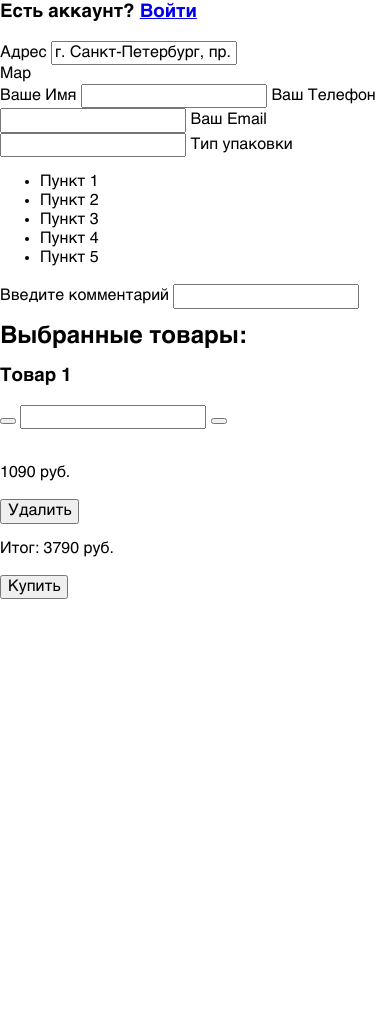
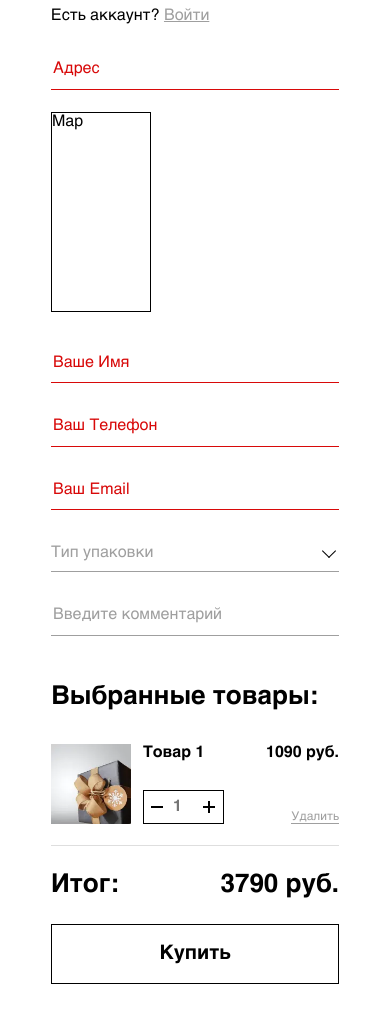
Before and after one commit to Volnodoom/five-angles, a website: page source/index.html in a window 390 px wide. Shown: the part 179-1203 px from the top of the page. Before the commit the page ends 844 px from the top, so only its background shows below. Drawn offline with nearby package versions, Linux system fonts and the light colour scheme; files that its build step writes are made by us from their sources.

Commit message:
feat: finish basket page except iframe with map for mobile version

```diff
--- a/source/index.html
+++ b/source/index.html
@@ -7,12 +7,13 @@
     <link rel="stylesheet" href="css/style.min.css">
     <title>Logo. Корзина.</title>
   </head>
+
   <body>
     <div class="container">
       <header class="page-header">
       <a class="visually-hidden" href="#main">Перейти к содержанию корзины</a>
 
-        <a class="page-header__logo" href="#">
+        <a class="page-header__logo">
           <svg class="logo-img" xmlns="http://www.w3.org/2000/svg" width="77" heigh="24" viewBox="0 0 77 24" aria-label="Logo">
             <use href="./img/sprite.svg#logo-adaptive"></use>
           </svg>
@@ -21,14 +22,14 @@
         <nav class="page-header__navigation navigation">
           <ul class="navigation__list">
             <li class="navigation__item">
-              <button class="button button--fake navigation__burger" type="button">
+              <button class="button navigation__burger" type="button">
                 <span class="visually-hidden">Меню</span>
               </button>
 
             </li class="navigation__item">
 
             <li class="navigation__item">
-              <button class="button button--fake navigation__search" type="button">
+              <button class="button navigation__search" type="button">
                 <svg class="image__search" xmlns="http://www.w3.org/2000/svg" width="22" heigh="22" viewBox="0 0 26 24" aria-label="Поиск">
                   <use href="./img/sprite.svg#search"></use>
                 </svg>
@@ -37,7 +38,7 @@
             </li class="navigation__item">
 
             <li class="navigation__item">
-              <a class="button button--fake navigation__likes" href="#">
+              <a class="button navigation__likes" href="#">
                 <svg class="image__like" xmlns="http://www.w3.org/2000/svg" width="24" heigh="22" viewBox="-1 0 28 26" aria-label="Избранные">
                   <use href="./img/sprite.svg#like"></use>
                 </svg>
@@ -46,7 +47,7 @@
             </li>
 
             <li class="navigation__item">
-              <a class="button button--fake navigation__basket" href="#">
+              <a class="button navigation__basket" href="#">
                 <svg class="image__basket" xmlns="http://www.w3.org/2000/svg" width="20" heigh="22" viewBox="-1 0 25 25" aria-label="Корзина">
                   <use href="./img/sprite.svg#basket"></use>
                 </svg>
@@ -57,79 +58,118 @@
         </nav>
       </header>
 
-      <main id="main">
-        <section>
-          <ul>
-            <li>
-              <a href="#">Главная</a>
+      <main class="basket" id="main">
+        <ul class="basket__navigation-list">
+          <li class="basket__navigation-item">
+            <a class="basket__navigation-link" href="#">Главная</a>
           </li>
-            <li>
-              <a href="#">Корзина</a>
+          <li class="basket__navigation-item basket__navigation-item--active">
+            <a class="basket__navigation-link">Корзина</a>
           </li>
         </ul>
 
-          <h1>Корзина</h1>
-          <h3>
+        <h1 class="basket__title">Корзина</h1>
+        <p class="basket__accaount">
           Есть аккаунт?
-            <a href="#">Войти</a>
-          </h3>
+          <a class="basket__account-link" href="#"> Войти</a>
+        </p>
 
-          <form id="full-user-info">
-            <label for="user-addres">Адрес</label>
-            <input type="text" id="user-addres" value="г. Санкт-Петербург, пр. Просвещения, д. 99, кв. 152" required>
+        <form class="basket__form" id="full-user-info">
+          <div class="basket__form-line-wrapper">
+            <textarea class="basket__input basket__input--textarea" id="user-addres" name="address" placeholder="г. Санкт-Петербург, пр. Просвещения, д. 99, кв. 152" required></textarea>
+            <label class="basket__label" for="user-addres">Адрес</label>
+          </div>
 
-            <div>Map</div>
+          <div class="basket__map">Map</div>
 
-            <label for="user-name">Ваше Имя</label>
-            <input type="text" id="user-name" required>
+          <div class="basket__form-line-wrapper">
+            <input class="basket__input" type="text" id="user-name" name="name" placeholder="Иван Иванович Кузнецов" required>
+            <label class="basket__label" for="user-name">Ваше Имя</label>
+          </div>
 
-            <label for="user-phone">Ваш Телефон</label>
-            <input type="tel" id="user-phone" required>
+          <div class="basket__form-line-wrapper">
+            <input class="basket__input" type="tel" id="user-phone" name="phone" placeholder="+7 (921)-324-17-36" required>
+            <label class="basket__label" for="user-phone">Ваш Телефон</label>
+          </div>
 
-            <label for="user-email">Ваш Email</label>
-            <input type="email" id="user-email" required>
+          <div class="basket__form-line-wrapper">
+            <input class="basket__input" type="email" id="user-email" name="email" placeholder="ivanIvanuch@mail.ru" required>
+            <label class="basket__label" for="user-email">Ваш Email</label>
+          </div>
 
-            <span tabindex="0">Тип упаковки</span>
-            <ul>
-              <li tabindex="0">Пункт 1</li>
-              <li tabindex="0">Пункт 2</li>
-              <li tabindex="0">Пункт 3</li>
-              <li tabindex="0">Пункт 4</li>
-              <li tabindex="0">Пункт 5</li>
+          <!-- add basket__form-line-wrapper--opened to wrapper element when user click on  basket__select span -->
+          <!-- when value selected it is needed to add class basket__select--selected to span basket__select -->
+          <!-- as well as add classes  basket__choice--active and select-item--active for selected item-->
+          <!-- basket__select--invalid highlight for wrong basket-select field -->
+          <div class="basket__form-line-wrapper basket__form-line-wrapper--select">
+            <span class="basket__select" tabindex="0">Тип упаковки</span>
+            <span class="basket__choice" tabindex="0">Пункт 3</span>
+            <ul class="basket__select-list select">
+              <li class="select-item" tabindex="0">Пункт 1</li>
+              <li class="select-item" tabindex="0">Пункт 2</li>
+              <li class="select-item" tabindex="0">Пункт 3</li>
+              <li class="select-item" tabindex="0">Пункт 4</li>
+              <li class="select-item" tabindex="0">Пункт 5</li>
             </ul>
+          </div>
 
-            <label for="user-comments">Введите комментарий</label>
-            <input type="text" id="user-comments">
+          <div class="basket__form-line-wrapper">
+            <textarea class="basket__input basket__input--textarea" type="text" id="user-comments" name="comments" placeholder="Потрясающий продукт"></textarea>
+            <label class="basket__label" for="user-comments">Введите комментарий</label>
+          </div>
         </form>
 
-          <h2>Выбранные товары:</h2>
+        <h2 class="basket__product">Выбранные товары:</h2>
 
-          <div>
-            <div>
-              <div>
-                <h3>Товар 1</h3>
-                <label class="visually-hidden" for=""></label>
-                <button type="button" aria-label="Уменьшить количество"></button>
-                <input type="number">
-                <button type="button" aria-label="Увеличить количество"></button>
-              </div>
-
-              <img src="" alt="">
-
-              <div>
-                <p>1090 руб.</p>
-                <button type="button">Удалить</button>
-              </div>
+        <ul class="basket__product-gallery">
+          <li class="basket__product-card">
+            <div class="basket__product-info">
+              <h3 class="basket__product-name">Товар 1</h3>
+              <div class="basket__count-regulation count-regulation">
+                <button class="count-regulation__button-minus button" type="button" aria-label="Уменьшить количество"></button>
+                <input class="count-regulation__value" type="number" placeholder="1" id="1-product-count" name="product-count" max="99">
+                <button class="count-regulation__button-plus button" type="button" aria-label="Увеличить количество"></button>
               </div>
             </div>
 
-          <p>
-            <span>Итог:</span>
-            <span>3790 руб.</span>
+            <picture>
+              <!-- <source
+                media="(min-width: 768px)"
+                type="image/webp"
+                srcset="./img/content/product-view.webp 1x, ./img/content/product-view-@2x.webp 2x"
+              >
+              <source
+                media="(min-width: 768px)"
+                srcset="./img/content/logo/logo-tablet-light.png 1x, ./img/content/logo/logo-tablet-light@2.png 2x"
+              > -->
+              <source
+                media="(min-width: 320px)"
+                type="image/webp"
+                srcset="./img/content/product-view.webp 1x, ./img/content/product-view-@2x.webp 2x"
+              >
+              <img
+                class="basket__product-img"
+                src="./img/content/product-view.jpg"
+                srcset="./img/content/product-view-@2x.jpg 2x"
+                width="80"
+                height="80"
+                alt="">
+            </picture>
+
+            <div class="basket__product-decision">
+              <p class="basket__product-price">1090 руб.</p>
+              <button class="basket__product-remove button" type="button">Удалить</button>
+            </div>
+          </li>
+
+        </ul>
+
+        <p class="basket__result">
+          <span class="basket__result-state">Итог:</span>
+          <span class="basket__result-state">3790 руб.</span>
         </p>
 
-          <button type="submit" form="full-user-info">Купить</button>
-        </section>
+        <button class="basket__purchase-button button" type="submit" form="full-user-info">Купить</button>
       </main>
     </div>
 
--- /dev/null
+++ b/source/less/basket-page/basket.less
@@ -0,0 +1,407 @@
+.basket {
+  margin: 0 @mobile-gap;
+  width: @mobile-content-size;
+}
+
+.basket__navigation-list {
+  .remove-list-style();
+
+  display: flex;
+  flex-wrap: wrap;
+
+  margin-bottom: 32px;;
+}
+
+.basket__navigation-item {
+  position: relative;
+
+  .font-params(@over-min, 21);
+
+  color: @grey;
+
+  &:not(:last-of-type) {
+    margin-right: 20px;
+
+    &::after {
+      position: absolute;
+      top: 0;
+      right: -12px;
+
+      content: '/';
+    }
+  }
+
+  &--active {
+    color: @black;
+
+    &:link,
+    &:visited {
+      color: @black;
+     }
+  }
+
+  &:link,
+  &:visited {
+    color: @grey;
+   }
+
+
+  &:hover {
+    color: @black;
+   }
+}
+
+.basket__navigation-link {
+  text-decoration: none;
+  color: inherit;
+}
+
+.basket__title {
+  .font-params(@over-hugeAdaptive, 35, 700);
+  margin: 0 0 12px;
+  padding: 0;
+}
+
+.basket__account-link {
+  line-height: 18px;
+  color: @grey;
+
+  &:link,
+  &:visited {
+    color: @grey;
+  }
+
+  &:hover {
+    color: @black;
+  }
+}
+
+.basket__form {
+  margin-bottom: 40px;
+}
+
+.basket__form-line-wrapper {
+  position: relative;
+  margin-bottom: 16px;
+  padding-top: 18px;
+
+  min-height: 46px;
+
+  &--select {
+    border-bottom: none;
+
+    &::after {
+      position: absolute;
+
+      top: 20px;
+      right: 5px;
+
+      content: '';
+
+      .size(10, 10);
+
+      border-bottom: 1px solid @black;
+      border-left: 1px solid @black;
+
+      transform: rotate(-45deg);
+    }
+  }
+
+  &--opened {
+    .basket__select-list {
+      display: block;
+    }
+
+    &::after {
+      transform: rotate(135deg);
+      top: 26px;
+    }
+
+
+  }
+}
+
+.basket__label {
+  position: absolute;
+  top: 18px;
+  left: 0;
+
+  padding: 0 2px;
+  color: @grey;
+  transition: transform 0.3s;
+}
+
+.basket__input {
+  width: 100%;
+
+  padding-bottom: 9px;
+  border: none;
+
+  border-bottom: 1px solid @grey;
+
+  &::placeholder {
+    opacity: 0;
+    transition: opacity 0.3s;
+  }
+
+  &:focus-within::placeholder,
+  &:focus::placeholder {
+    opacity: 1;
+    color: @grey;
+  }
+
+  &:focus-visible {
+    outline: 1px solid @grey-light;
+    outline-offset: 3px;
+  }
+
+  &:not(:placeholder-shown) + .basket__label,
+  &:focus + .basket__label {
+    transform: translateY(-18px) scale(0.75);
+    transform-origin: top left;
+
+    transition: transform 0.3s;
+  }
+
+  &--textarea {
+    height: 30px;
+
+    resize: none;
+    overflow: hidden;
+
+    &:not(:placeholder-shown),
+    &:focus {
+      height: auto;
+      overflow: auto;
+
+      transition: height 0.3s;
+    }
+  }
+
+  &:invalid,
+  &:invalid + .basket__label {
+    color: @red;
+    border-bottom-color: @red;
+  }
+}
+
+.basket__map {
+  .size(100, 200);
+  border: 1px solid black;
+  margin-bottom: 24px;
+}
+
+.basket__select {
+  position: relative;
+  display: block;
+  padding-bottom: 9px;
+
+  color: @grey;
+
+  &--selected {
+    position: absolute;
+    transform: translateY(-18px) scale(0.75);
+    transform-origin: top left;
+
+    transition: transform 0.3s;
+
+    &::after {
+      display: none;
+    }
+  }
+
+  &::after {
+    position: absolute;
+
+    bottom: 0;
+    right: 0;
+
+    content: '';
+
+    .size(100%, 1);
+    background-color: @grey;
+
+  }
+
+  &--invalid {
+    color: @red;
+
+    &::after {
+      background-color: @red;
+    }
+  }
+}
+
+.basket__choice {
+  display: none;
+
+  &--active {
+    position: relative;
+    display: block;
+    padding-bottom: 9px;
+
+    color: @black;
+
+    &::after {
+      position: absolute;
+
+      bottom: 0;
+      right: 0;
+
+      content: '';
+
+      .size(100%, 1);
+      background-color: @grey;
+
+    }
+
+  }
+}
+
+.basket__select-list {
+  display: none;
+}
+
+.basket__product {
+  margin-bottom: 32px;
+
+  .font-params(@huge-adaptive, 30, 700);
+}
+
+.basket__product-gallery {
+  .remove-list-style();
+  margin-bottom: 24px;
+}
+
+.basket__product-card {
+  position: relative;
+  padding: 16px 0;
+
+  width: 100%;
+
+  display: flex;
+
+  &:first-of-type {
+    padding-top: 0;
+  }
+
+  &::after {
+    position: absolute;
+
+    bottom: 0;
+    left: 0;
+    .size(100%, 1);
+
+    background-color: @grey-light;
+    content: '';
+  }
+}
+
+.basket__product-info {
+  min-width: 107px;
+  height: 80px;
+  margin-right: 16px;
+
+  display: flex;
+  flex-direction: column;
+  justify-content: space-between;
+
+  order: 2;
+}
+
+.basket__product-name {
+  margin: 0;
+
+  .font-params(16, 19, 700);
+  .prevent-overflow();
+}
+
+.basket__count-regulation {
+  display: flex;
+
+  .size(81, 34);
+  border: 1px solid @black;
+}
+
+.basket__product-img {
+  margin-right: 12px;
+  order: 1;
+}
+
+.basket__product-decision {
+  display: flex;
+  flex-direction: column;
+  justify-content: space-between;
+  align-items: flex-end;
+
+  height: 80px;
+  order: 3;
+}
+
+.basket__product-price {
+  margin: 0;
+
+  .prevent-overflow();
+  font-weight: 700;
+}
+
+.basket__product-remove {
+  position: relative;
+  .font-params(@small, 14);
+  color: @grey;
+
+  &::after {
+    position: absolute;
+
+    bottom: 0;
+    left: 0;
+
+    .size(100%, 1);
+    background-color: @grey;
+    content: '';
+  }
+
+  &:hover {
+    color: @black;
+
+    &::after {
+      background-color: @black;
+    }
+  }
+
+  &:active {
+    opacity: 0.2;
+  }
+}
+
+.basket__result {
+  margin: 0;
+  margin-bottom: 24px;
+
+  display: flex;
+  justify-content: space-between;
+
+  .font-params(@huge-adaptive, 30, 700);
+}
+
+.basket__purchase-button {
+  --button-vertical-padding: 18px;
+  --button-horizontal-padding: 20px;
+
+  margin-bottom: 40px;
+  .size(288, 60);
+
+  border: 1px solid @black;
+
+  .font-params(@sub-huge, 23, 700);
+
+  &:hover {
+    background-color: @black;
+    color: @white;
+  }
+
+  &:active {
+    background-color: @grey;
+    border-color: @grey-light;
+  }
+}
--- /dev/null
+++ b/source/less/basket-page/count-regulation.less
@@ -0,0 +1,72 @@
+.count-regulation__button-minus {
+  position: relative;
+  width: 27px;
+
+  flex-shrink: 0;
+
+  &::before {
+    position: absolute;
+    .size(12, 2);
+
+    top: 15px;
+    left: 7px;
+
+    content: '';
+    background-color: @black;
+  }
+}
+
+
+.count-regulation__button-plus {
+  position: relative;
+  width: 27px;
+
+  flex-shrink: 0;
+
+  &::before,
+  &::after {
+    position: absolute;
+    .size(12, 2);
+
+    top: 15px;
+    left: 7px;
+
+    content: '';
+    background-color: @black;
+  }
+
+  &::after {
+    transform: rotate(90deg);
+    transform-origin: 50% 50%;
+  }
+}
+
+.count-regulation__value {
+  width: 25px;
+  border: 0;
+
+  flex-shrink: 0;
+
+  text-align: center;
+  font-weight: 700;
+  color: @black;
+
+  -webkit-appearance: textfield;
+  -moz-appearance: textfield;
+  appearance: textfield;
+}
+
+.count-regulation__button-minus,
+.count-regulation__button-plus,
+.count-regulation__value {
+  &:hover {
+    background-color: rgba(@grey-in-rgb, 0.1);
+  }
+
+    &:active {
+      &::after,
+      &::before {
+      background-color: rgba(@grey-in-rgb, 0.7)
+    }
+  }
+  }
--- /dev/null
+++ b/source/less/basket-page/select.less
@@ -0,0 +1,29 @@
+.select {
+  .remove-list-style();
+
+  border: 1px solid @grey;
+  border-radius: 0 0 5px 5px;
+  border-top: none;
+}
+
+.select-item {
+  padding: 10px 20px;
+
+  color: @grey;
+
+  &:first-child {
+    padding-top: 20px;
+  }
+
+  &:last-child {
+    padding-bottom: 20px;
+  }
+
+  &--active {
+    color: @black;
+  }
+
+  &:hover {
+    background-color: rgba(@grey-in-rgb, 0.1);
+  }
+}
--- a/source/less/elements/button.less
+++ b/source/less/elements/button.less
@@ -22,8 +22,6 @@
 
   cursor: pointer;
 
-  &--fake {
-    --button-vertical-padding: 0;
-    --button-horizontal-padding: 0;
-  }
+  --button-vertical-padding: 0;
+  --button-horizontal-padding: 0;
 }
--- a/source/less/global/variables.less
+++ b/source/less/global/variables.less
@@ -15,12 +15,14 @@
 @black: #000000;
 @grey-light: #DEDEDE;
 @grey: #9F9F9F;
+@grey-in-rgb: 159, 159, 159;
 @red: #D80909;
 
 // device parameters
 @desktop-size: 1920px;
 @desktop-content-size: 1110px;
 @mobile-size: 320px;
+@mobile-content-size: 288px;
 
 // distance
 @desktop-gap: 405px;
--- a/source/less/header/navigation.less
+++ b/source/less/header/navigation.less
@@ -14,14 +14,11 @@
 }
 
 .navigation__list {
-  margin: 0;
-  padding: 0;
+  .remove-list-style();
 
   display: flex;
   flex-wrap: wrap;
   align-items: flex-end;
-
-  list-style: none;
 }
 
 .navigation__item {
--- a/source/less/style.less
+++ b/source/less/style.less
@@ -17,5 +17,9 @@
 // @import "./header";
 // @import "./header";
 // @import "./header";
-// @import "./header";
-// @import "./header";
+
+
+@import "./basket-page/basket.less";
+@import "./basket-page/select.less";
+@import "./basket-page/count-regulation.less";
+// @import "./basket-page";
```
Also changed, not shown: gulpfile.js (+1 -21 lines), source/less/global/mixins.less (+13 -0 lines), source/less/header/page-header.less (+1 -6 lines), source/img/content/product-view-@2x.webp (added), source/img/content/product-view.webp (added). Lines whose indentation alone changed are shown as unchanged.
